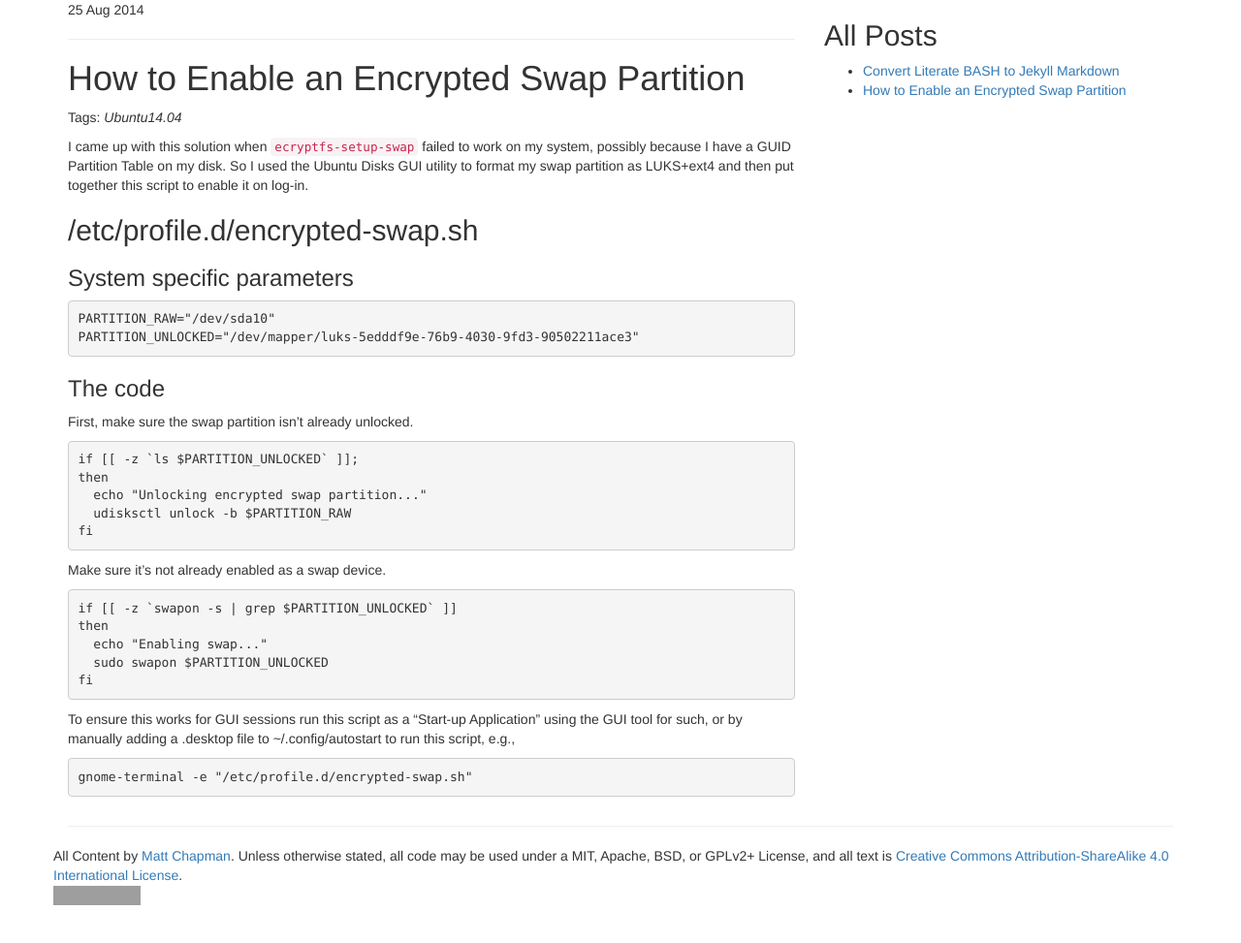
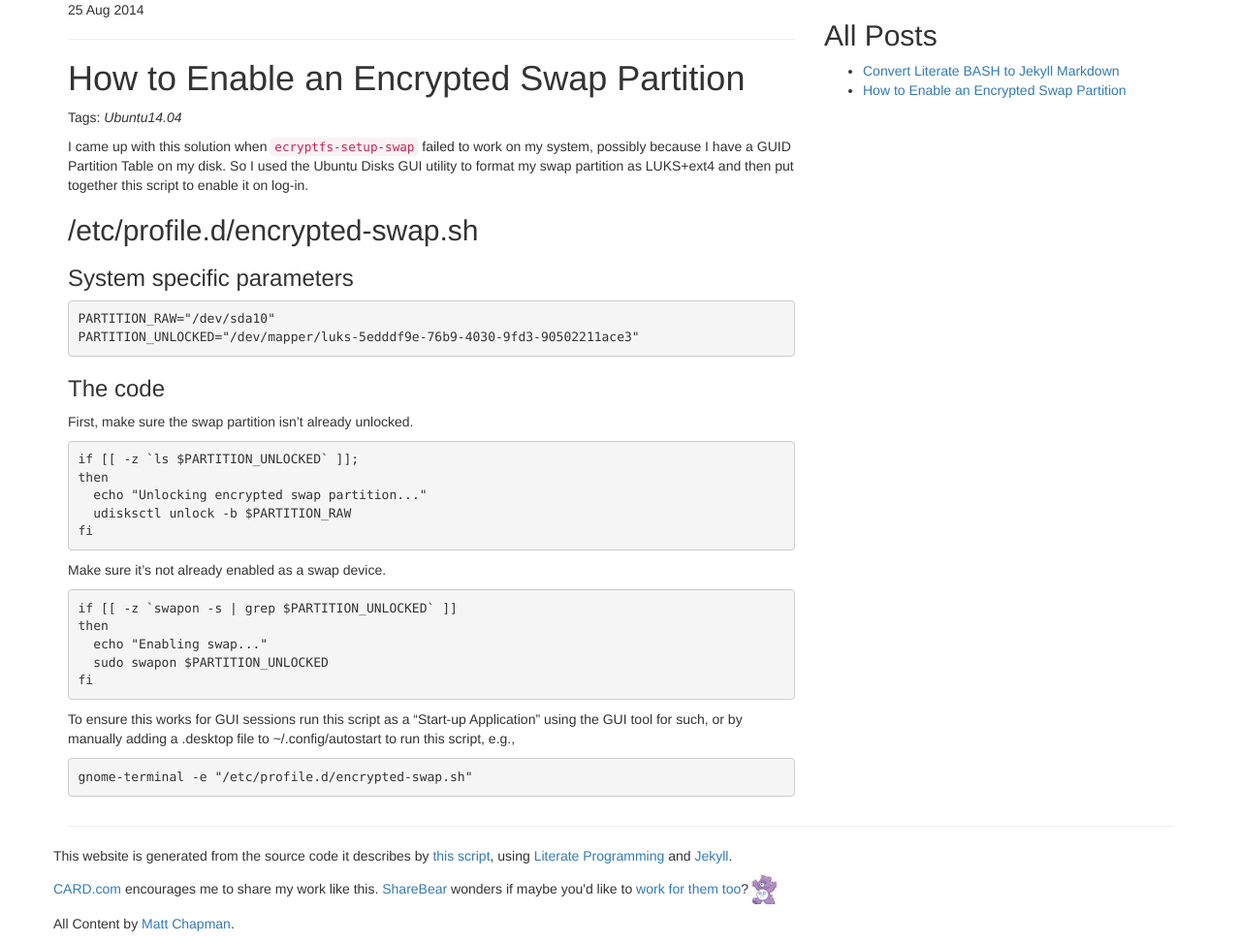
Before and after one commit to matt2000/practical-solutions, a Jekyll site: the page built from _posts/2014-08-25-encrypted-swap.sh.md, in a window 1280 px wide. Shown: the whole page at 97% size. Built offline with Jekyll 4.4.1, drawn with Linux system fonts in a browser that asks for light colours; nearby versions of some CDN libraries; before the commit the page ends 934 px from its top, so only the background shows below that; grey boxes are pictures that could not be loaded.

Commit message:
move footer to include and make it better.

```diff
--- /dev/null
+++ b/_includes/footer.html
@@ -0,0 +1,26 @@
+<hr/>
+<div class="row">
+<p>This website is generated from the source code it describes by
+<a href="/practical-solutions/2014/08/26/make-md.sh.html">this script</a>,
+using <a href="http://www-cs-faculty.stanford.edu/~uno/lp.html">Literate Programming</a>
+and <a href="http://jekyllrb.com/">Jekyll</a>.</p>
+
+<p><a href="https://www.card.com">CARD.com</a> encourages me to share my work
+like this. <a href="https://www.card.com/care-bears?option=4">ShareBear</a> wonders if maybe you'd like to
+<a href="https://www.card.com/careers">work for them too</a>?
+<img src="{{site.url}}/assets/sharebear.png"/>
+</p>
+
+<p>All Content by <a href="http://github.com/matt2000">Matt Chapman</a>.
+<!--
+I need to add licensing info here. Hopefully it will look like this:
+Unless otherwise stated, all code published in this blog may be used and shared
+under your choice of license from among Apache Public License version 2.0,
+Modified BSD (3-clause) License,  or GPLv2+ License, and all text is licensed
+under the
+<a rel="license" href="http://creativecommons.org/licenses/by-sa/4.0/">Creative Commons Attribution-ShareAlike 4.0 International License</a>.
+<br/>
+<a rel="license" href="http://creativecommons.org/licenses/by-sa/4.0/"><img alt="Creative Commons License" style="border-width:0" src="https://i.creativecommons.org/l/by-sa/4.0/88x31.png" /></a>
+-->
+</p>
+</div>
--- a/_layouts/post.html
+++ b/_layouts/post.html
@@ -30,12 +30,7 @@
   </ul>
  </div>
 </div>
-<hr/>
-<div class="row">
-All Content by <a href="http://github.com/matt2000">Matt Chapman</a>. Unless otherwise stated, all code may be used under a MIT, Apache, BSD, or GPLv2+ License, and all text is <a rel="license" href="http://creativecommons.org/licenses/by-sa/4.0/">Creative Commons Attribution-ShareAlike 4.0 International License</a>.
-<br/>
-<a rel="license" href="http://creativecommons.org/licenses/by-sa/4.0/"><img alt="Creative Commons License" style="border-width:0" src="https://i.creativecommons.org/l/by-sa/4.0/88x31.png" /></a>
-</div>
+{% include footer.html %}
 </div>
 </body>
 </html>
```
Also changed, not shown: _layouts/page.html (+1 -6 lines), assets/sharebear.png (added).
